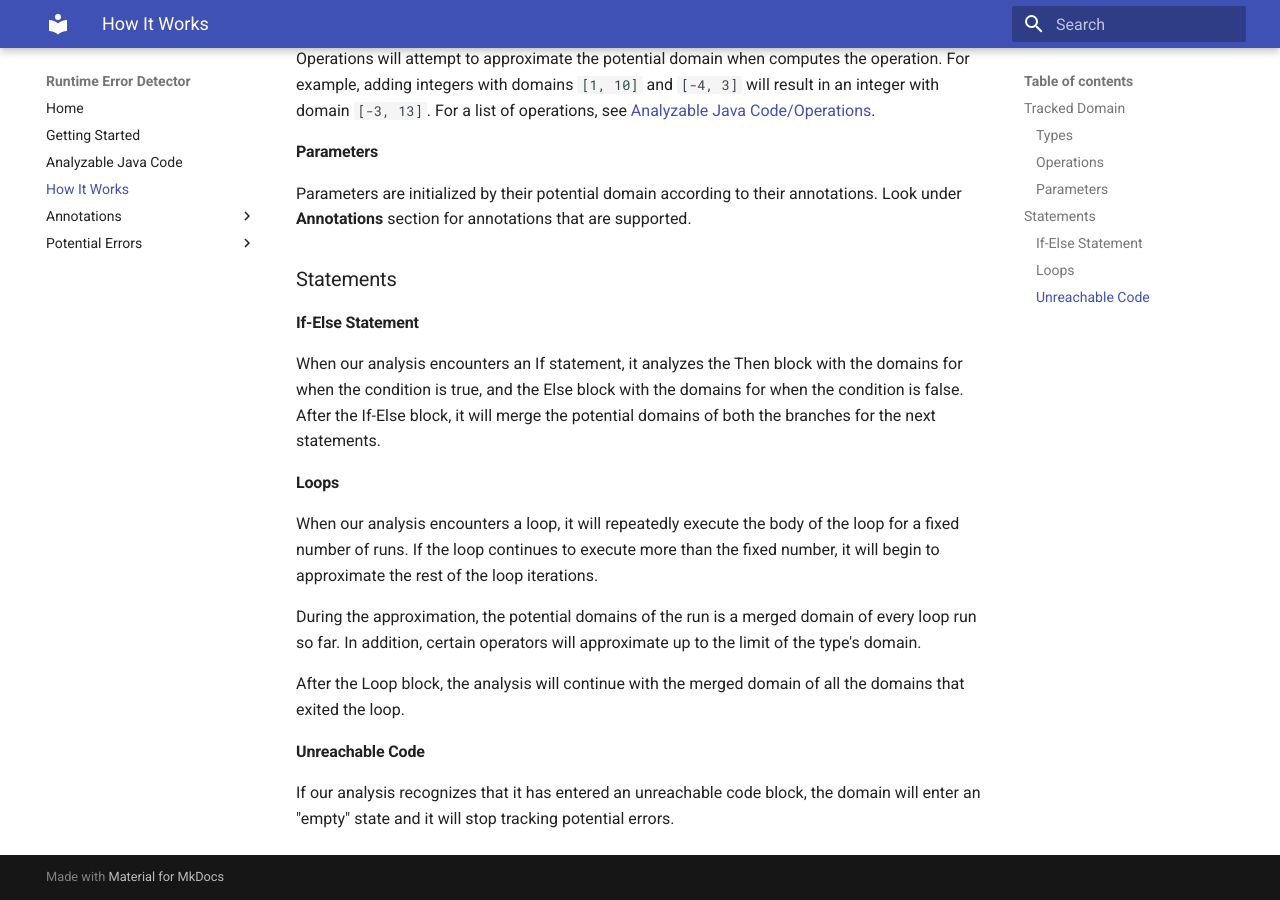
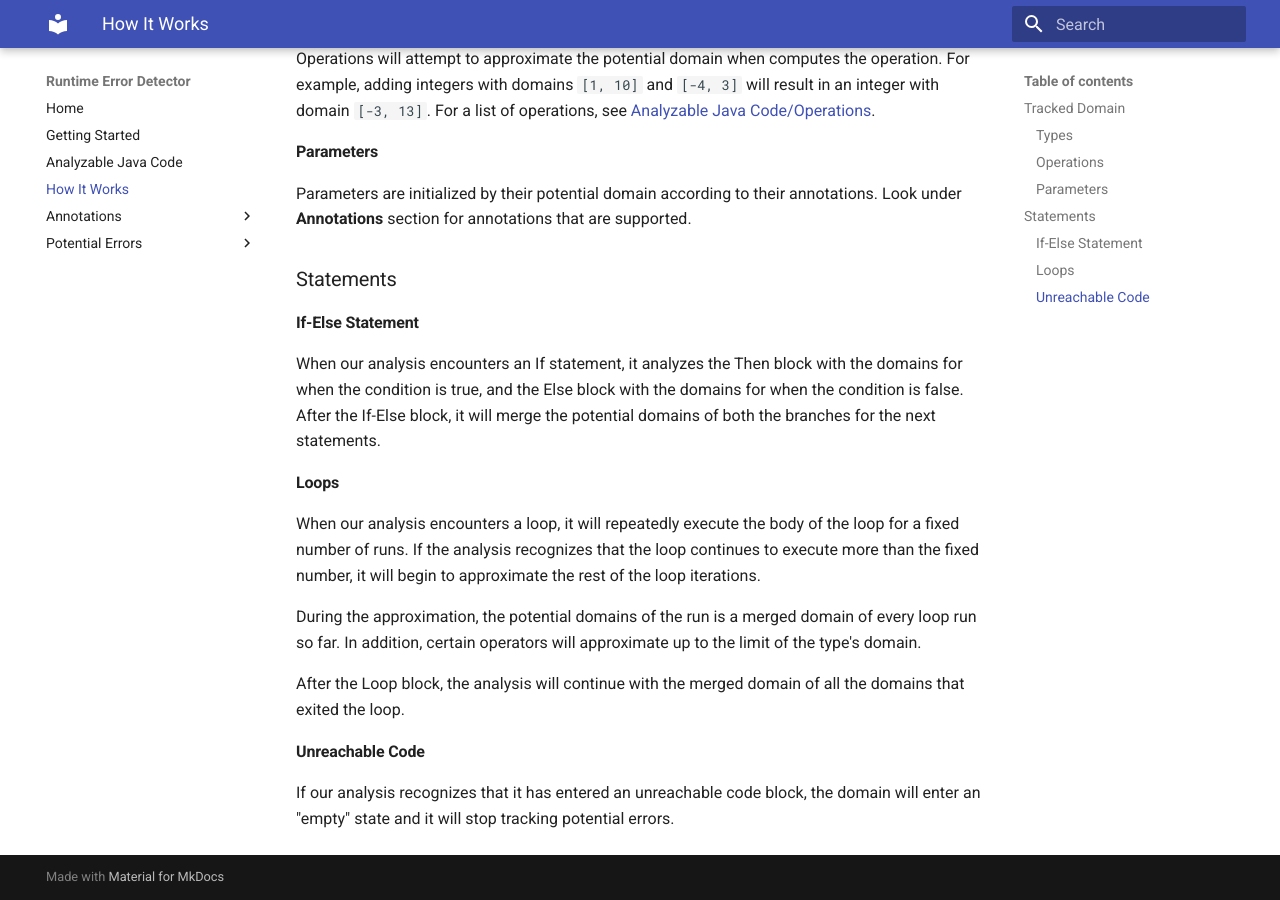
Before and after one commit to chunga7879/ProgramAnalysis, an MkDocs documentation site: the page built from docs/docs/analysis-description.md, in a window 1280 px wide and 900 px high, scrolled down 656 px. Built offline with MkDocs 1.6.1 and Material for MkDocs 9.7.7, drawn with Linux system fonts in a browser that asks for light colours.

Commit message:
Add more documentation

```diff
--- a/docs/docs/analysis-description.md
+++ b/docs/docs/analysis-description.md
@@ -26,7 +26,7 @@ After the If-Else block, it will merge the potential domains of both the branche
 
 #### Loops
 When our analysis encounters a loop, it will repeatedly execute the body of the loop for a fixed number of runs.
-If the loop continues to execute more than the fixed number, it will begin to approximate the rest of the loop iterations.
+If the analysis recognizes that the loop continues to execute more than the fixed number, it will begin to approximate the rest of the loop iterations.
 
 During the approximation, the potential domains of the run is a merged domain of every loop run so far. In addition, certain operators will approximate up to the limit of the type's domain.
 
```
